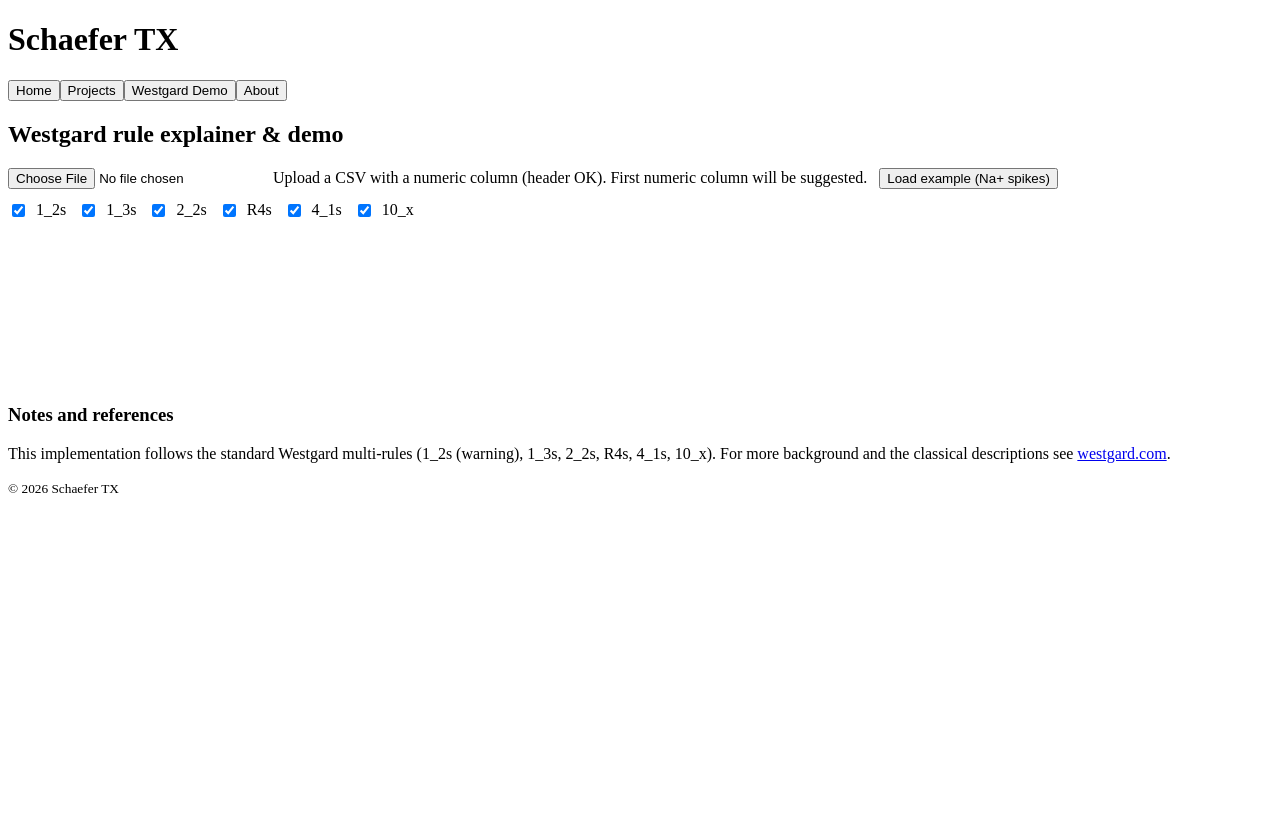
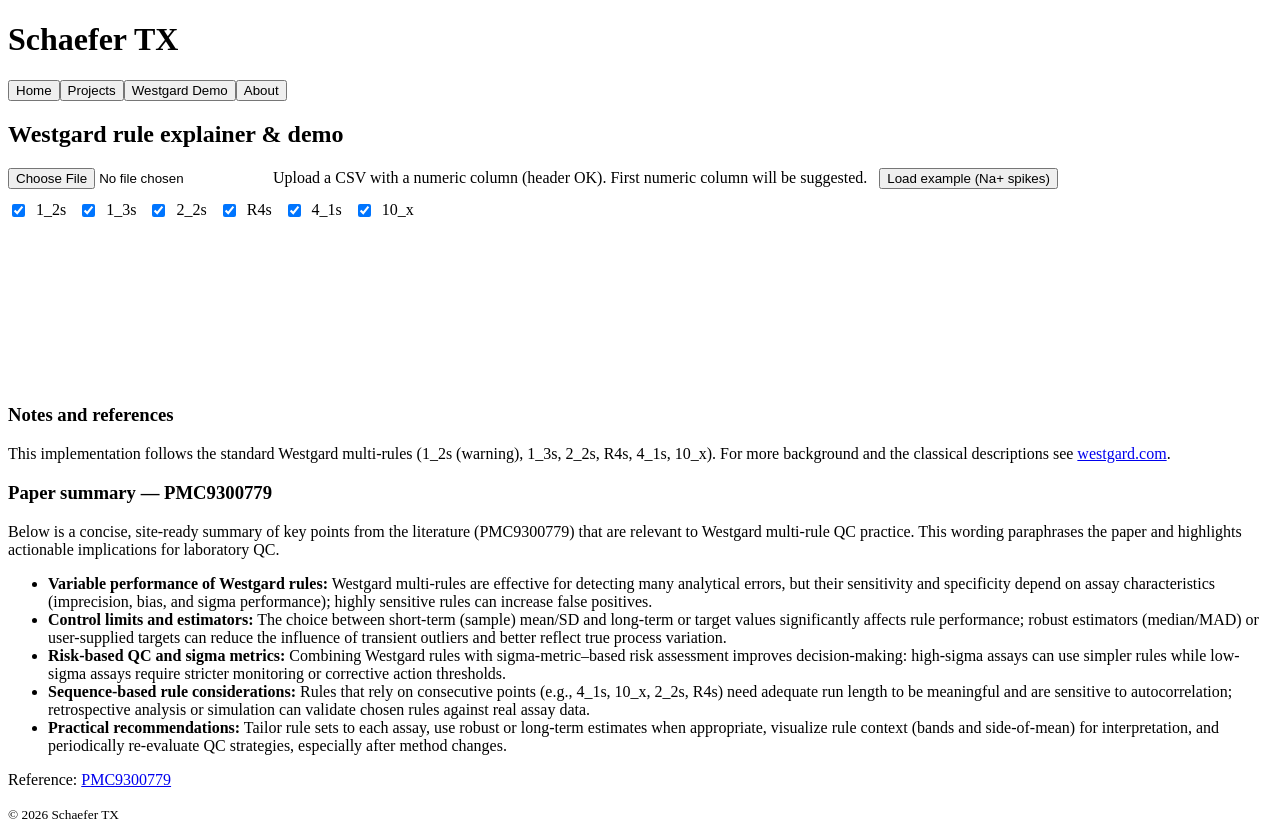
Before and after one commit to subch/schaeferTX, a React (Vite) app: page / in a window 1280 px wide. Both pictures are taken after a click on the button "Westgard Demo". Before the commit the page ends 800 px from the top, so only its background shows below. Built offline with nearby package versions, Linux system fonts and the light colour scheme; the HTML template or start-up script is replaced by a standard one.

Commit message:
docs: add PMC9300779 summary and embed on Westgard demo

```diff
--- a/src/components/WestgardDemo.jsx
+++ b/src/components/WestgardDemo.jsx
@@ -147,6 +147,19 @@ export default function WestgardDemo(){
         <h3>Notes and references</h3>
         <p>This implementation follows the standard Westgard multi-rules (1_2s (warning), 1_3s, 2_2s, R4s, 4_1s, 10_x). For more background and the classical descriptions see <a href="https://www.westgard.com/westgard-rules.html" target="_blank" rel="noreferrer">westgard.com</a>.</p>
       </div>
+
+      <div className="card">
+        <h3>Paper summary — PMC9300779</h3>
+        <p>Below is a concise, site-ready summary of key points from the literature (PMC9300779) that are relevant to Westgard multi-rule QC practice. This wording paraphrases the paper and highlights actionable implications for laboratory QC.</p>
+        <ul>
+          <li><strong>Variable performance of Westgard rules:</strong> Westgard multi-rules are effective for detecting many analytical errors, but their sensitivity and specificity depend on assay characteristics (imprecision, bias, and sigma performance); highly sensitive rules can increase false positives.</li>
+          <li><strong>Control limits and estimators:</strong> The choice between short-term (sample) mean/SD and long-term or target values significantly affects rule performance; robust estimators (median/MAD) or user-supplied targets can reduce the influence of transient outliers and better reflect true process variation.</li>
+          <li><strong>Risk-based QC and sigma metrics:</strong> Combining Westgard rules with sigma-metric–based risk assessment improves decision-making: high-sigma assays can use simpler rules while low-sigma assays require stricter monitoring or corrective action thresholds.</li>
+          <li><strong>Sequence-based rule considerations:</strong> Rules that rely on consecutive points (e.g., 4_1s, 10_x, 2_2s, R4s) need adequate run length to be meaningful and are sensitive to autocorrelation; retrospective analysis or simulation can validate chosen rules against real assay data.</li>
+          <li><strong>Practical recommendations:</strong> Tailor rule sets to each assay, use robust or long-term estimates when appropriate, visualize rule context (bands and side-of-mean) for interpretation, and periodically re-evaluate QC strategies, especially after method changes.</li>
+        </ul>
+        <p>Reference: <a href="https://pmc.ncbi.nlm.nih.gov/articles/PMC9300779/" target="_blank" rel="noreferrer">PMC9300779</a></p>
+      </div>
     </div>
   )
 }
```
Also changed, not shown: 1 other file (tests, documents, lock files or other folders).
